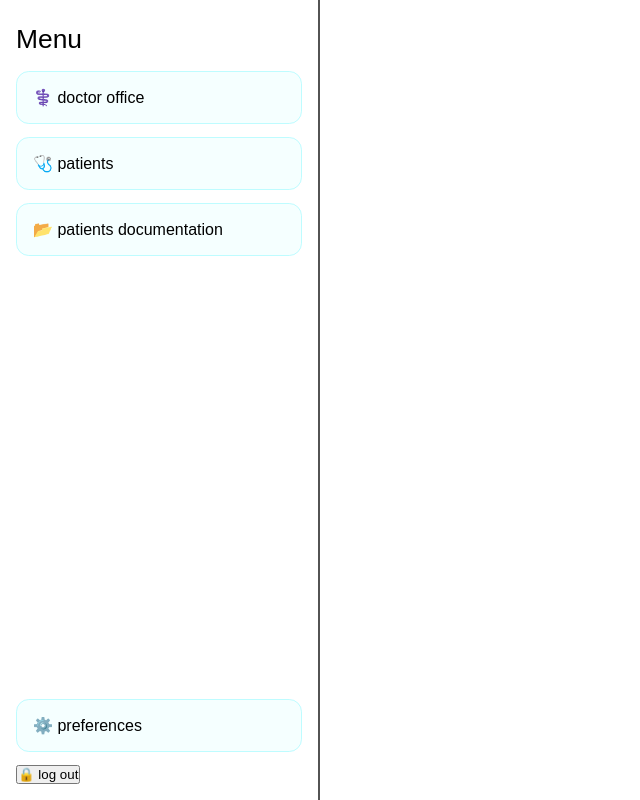
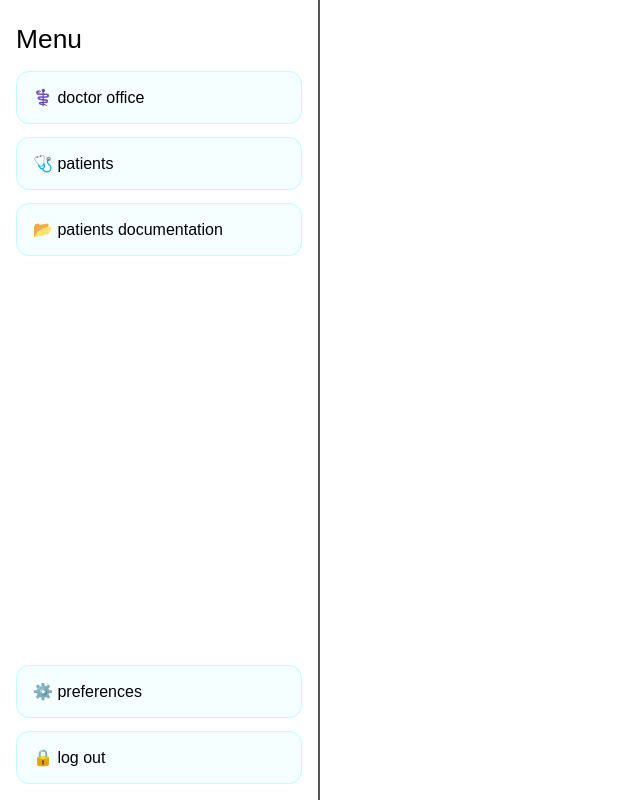
Before and after one commit to BartoszSocki/doctor-office-frontend, a React (Vite) app: page /dashboard in a window 1280 px wide. Shown: the whole page, without its empty margins (0-640 px from the left). Built offline with nearby package versions, Linux system fonts and the light colour scheme; no server answers.

Commit message:
fixed SidebarButton styling issues

```diff
--- a/src/components/Sidebar/SidebarButton/style.css
+++ b/src/components/Sidebar/SidebarButton/style.css
@@ -1,7 +1,9 @@
-.sidebar-elem-wrapper {
+.sidebar-button {
   padding: 1rem;
   width: 100%;
   display: inline-block;
+  text-align: left;
+  font-size: 1rem;
 
   border: 1px solid transparent;
   border-radius: 0.8rem;
--- a/src/components/Sidebar/index.tsx
+++ b/src/components/Sidebar/index.tsx
@@ -36,8 +36,6 @@ const Sidebar = () => {
             key={"bb"}
             onClickHandler={() => logout(() => navigate("/login"))}
           />
-          {/* <SidebarButton /> */}
-          {/* <button onClick={() => logout(() => naviagte("/login"))}>log out</button> */}
         </ul>
       </section>
     </div>
--- a/src/pages/Dashboard/index.tsx
+++ b/src/pages/Dashboard/index.tsx
@@ -1,10 +1,7 @@
 import Sidebar from "@Components/Sidebar";
-import useAuth from "@Hooks/useAuth";
-import { Outlet, useNavigate } from "react-router-dom";
+import { Outlet } from "react-router-dom";
 
 const Dashboard = () => {
-  const { logout } = useAuth();
-
   return (
     <div>
       <div className="root-screen-split">
```
